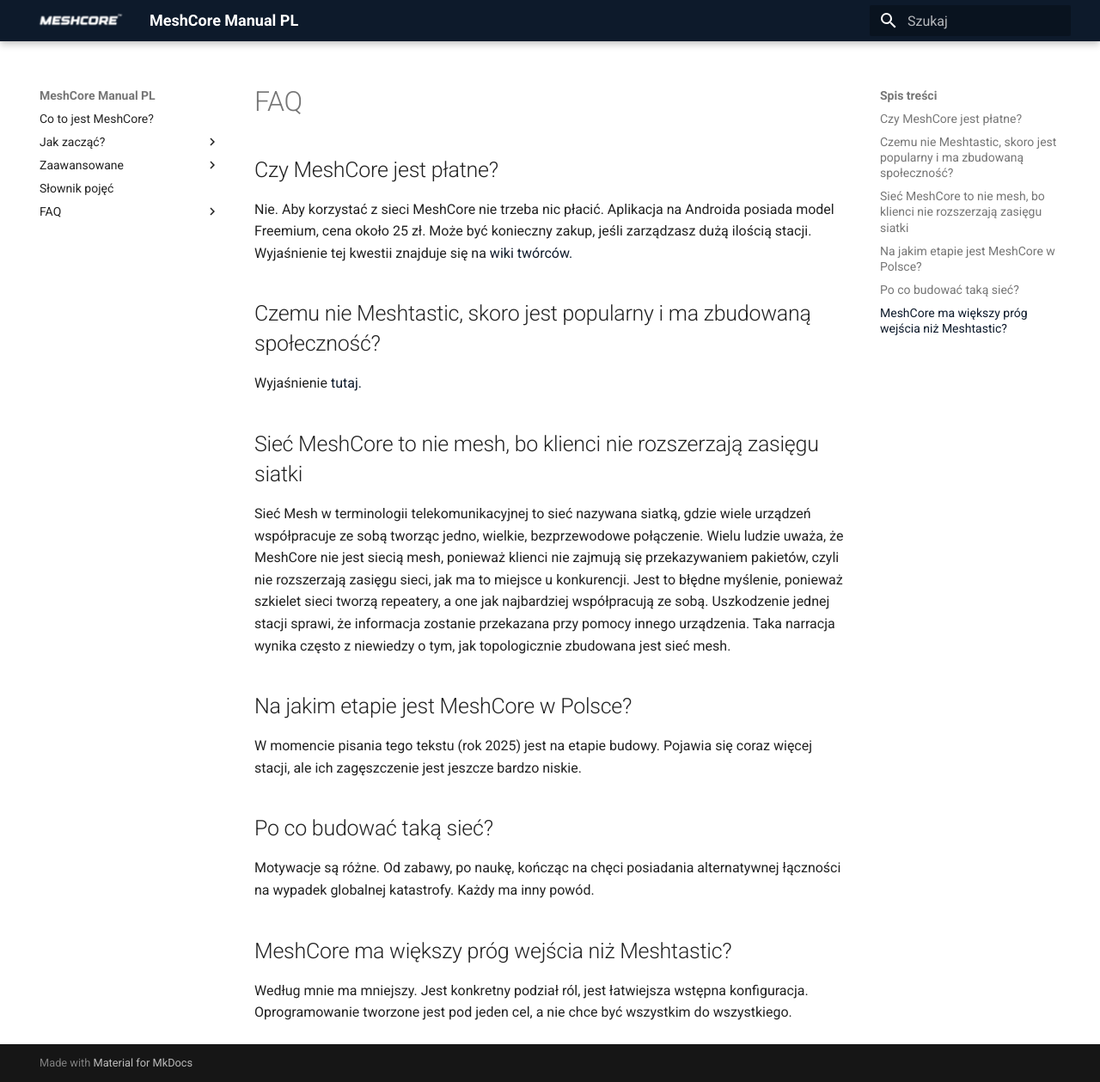
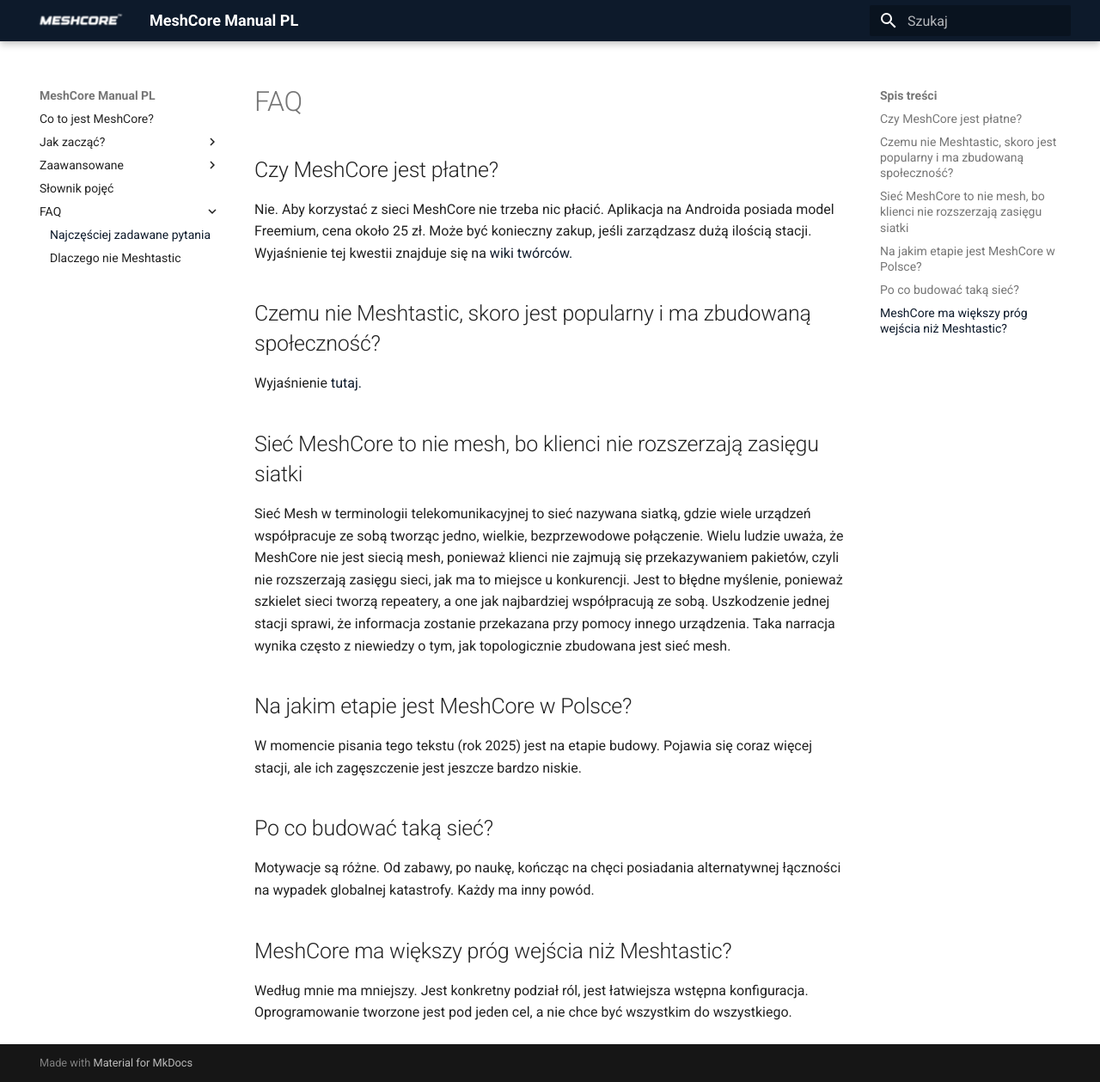
Before and after one commit to deFAT64/meshcore-manual-pl, an MkDocs documentation site: the page built from docs/faq/faq.md, in a window 1280 px wide and 1259 px high. Shown: the whole window at 86% size. Built offline with MkDocs 1.6.1 and Material for MkDocs 9.7.7, drawn with Linux system fonts in a browser that asks for light colours.

Commit message:
Update mkdocs.yml

```diff
--- a/mkdocs.yml
+++ b/mkdocs.yml
@@ -9,6 +9,7 @@ nav:
       - 'Heltec V3 układ ESP32': './jakZaczac/flashowanieHeltecV3.md'
       - ' Xiao nRF52840 układ nRF': './jakZaczac/flashowanieXiaoNrf.md'
     - 'Konfiguracja urządzenia z telefonu': './jakZaczac/konfiguracjaAndroid.md'
+    - 'Wysyłanie wiadomości': './jakZaczac/wysylanieWiadomosci.md'
     - 'Konfiguracja telemetrii': './jakZaczac/konfiguracjaTelemetrii.md'
   - 'Zaawansowane':
     - 'Wymagana teoria':
@@ -27,6 +28,7 @@ nav:
       - 'Zasady konfiguracyjne': './zaawansowane/zarzadzanie/jakSkonfigurowac.md'
   - 'Słownik pojęć': 'slownikPojec.md'
   - 'FAQ':
+    - 'Najczęściej zadawane pytania': './faq/faq.md'
     - 'Dlaczego nie Meshtastic': './faq/dlaczegoNieMeshtastic.md'
 theme:
   palette:
```
